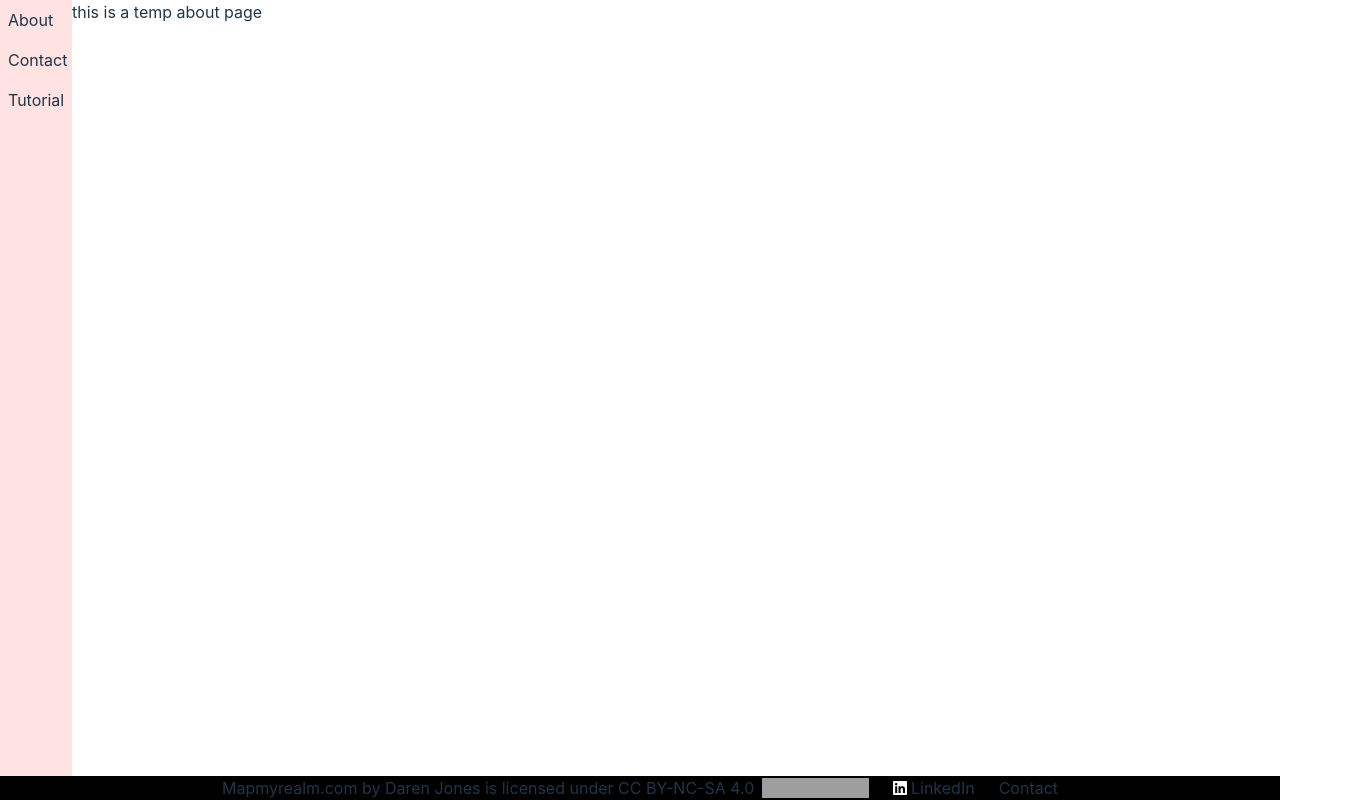
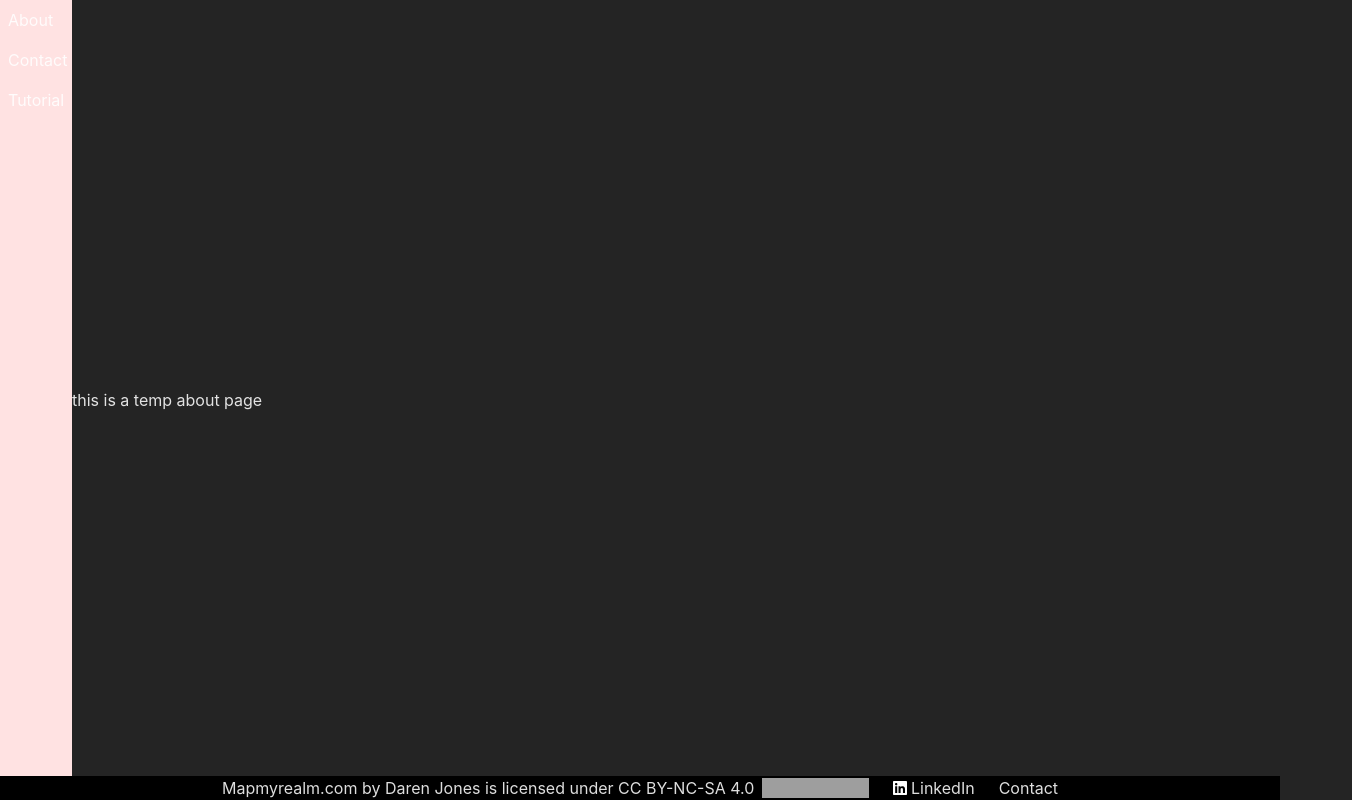
Before and after one commit to DarenCJones/MapmyRealm, a React (Vite) app: page / in a window 1280 px wide. Shown: the whole page, 1352 px wide, since content can reach past the window. Built offline with nearby package versions, Linux system fonts and the light colour scheme; grey boxes are pictures that could not be loaded.

Commit message:
Resolve path names

```diff
--- a/src/index.css
+++ b/src/index.css
@@ -1,5 +1,37 @@
 @import "tailwindcss";
+@plugin "daisyui";
+/*
+@layer components {
+  .btn {
+    background-color: var(--color-pink-500);
+    color: var(--color-white);
 
+    @variant hover {
+      background-color: var(--color-pink-800);
+    }
+  }
+
+  a {
+    color: var(--color-pink-500);
+
+    @variant hover {
+      color: var(--color-pink-800);
+    }
+  }
+}*/
+
+/*
+@theme {
+  --pink: var(--color-pink-500);
+}
+*/
+
+/*
+text: grey-600
+button-bg: pink-500
+button-text: white;
+links: pink-500
+*/
 :root {
   font-family: Inter, system-ui, Avenir, Helvetica, Arial, sans-serif;
   line-height: 1.5;
@@ -23,15 +55,15 @@ body {
   min-height: 100vh;
 }
 
-@media (prefers-color-scheme: light) {
+@media (prefers-color-scheme: dark) {
   :root {
-    color: #213547;
-    background-color: #ffffff;
+    /*color: #213547;*/
+    /*background-color: #ffffff;*/
   }
 }
 
 .page {
   margin-left: 72px;
-  width: 100vw;
-  height: 100vh;
+  width: calc(100vw-72px);
+  height: calc(100vh-24px);
 }
--- a/tsconfig.json
+++ b/tsconfig.json
@@ -7,6 +7,7 @@
   "compilerOptions": {
     "baseUrl": "../",
     "paths": {
+      "assets/*": ["./src/assets/*"],
       "routes/*": ["./src/routes/*"],
       "components/*": ["./src/components/*"]
     }
--- a/vite.config.ts
+++ b/vite.config.ts
@@ -9,6 +9,7 @@ export default defineConfig({
   base: "/MapmyRealm/",
   resolve: {
     alias: {
+      assets: resolve(__dirname, "./src/assets"),
       routes: resolve(__dirname, "./src/routes"),
       components: resolve(__dirname, "./src/components"),
     },
```
Also changed, not shown: src/components/Footer.tsx (+1 -46 lines).
